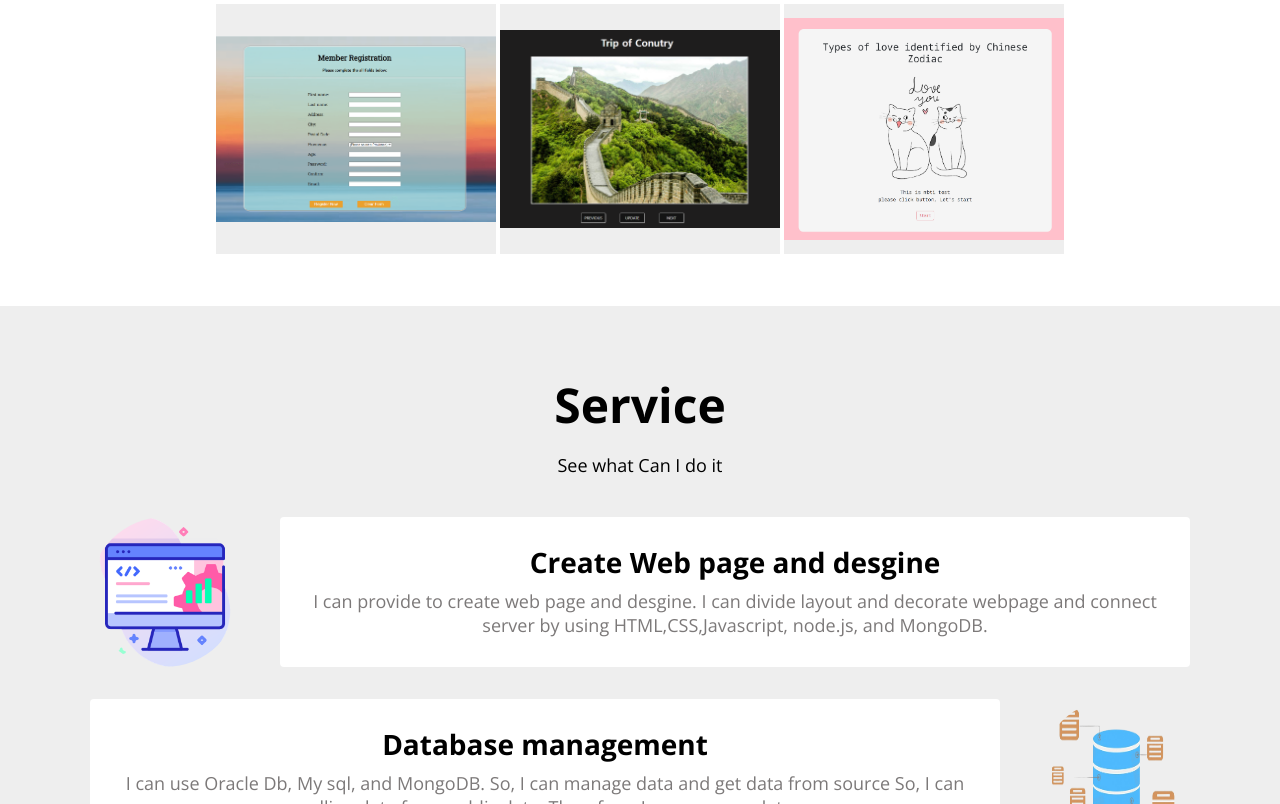
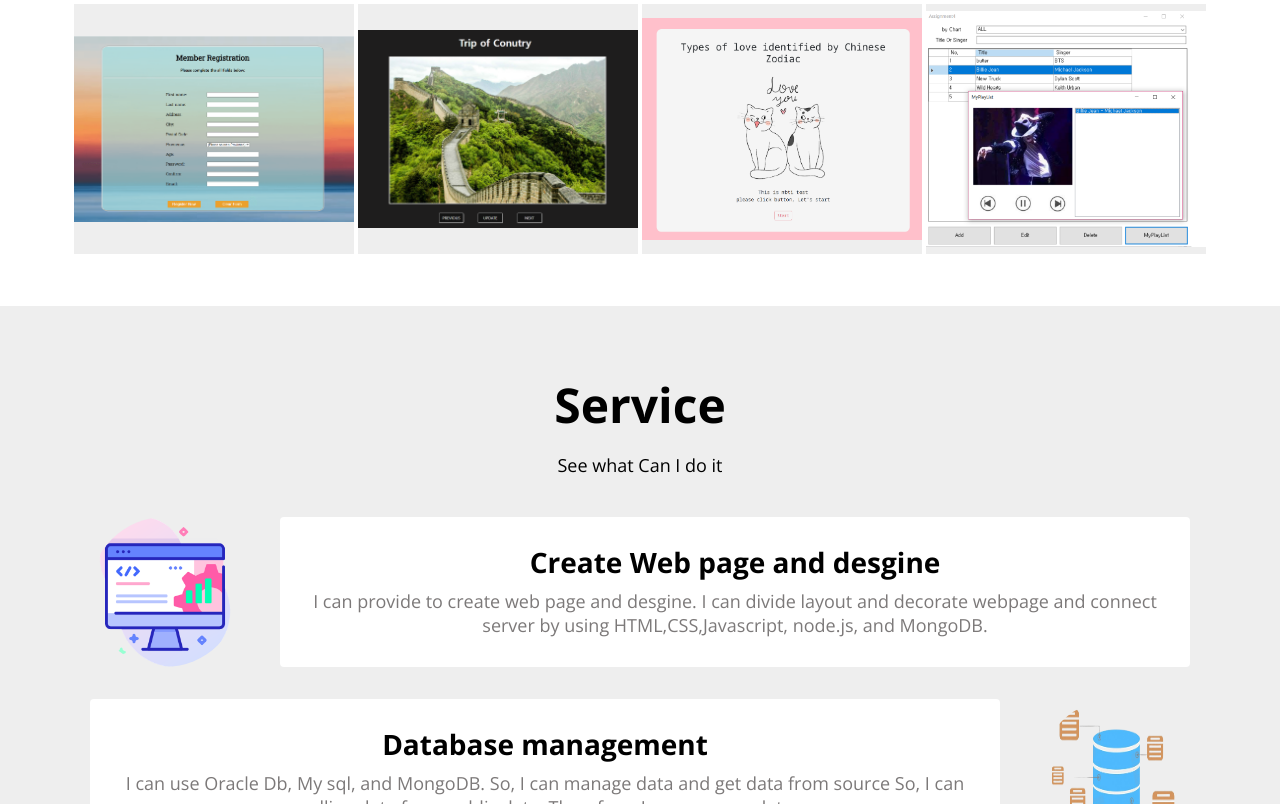
Before and after one commit to Hyunjin07/Hyunjin07-portofolio.github.io, a plain HTML site: page index.html in a window 1280 px wide. Shown: the part 2717-3521 px from the top of the page. Drawn offline with nearby package versions, Linux system fonts and the light colour scheme.

Commit message:
Add files via upload

```diff
--- a/index.html
+++ b/index.html
@@ -349,6 +349,24 @@
        </div>
      </a>
 
+     <a
+     href="https://github.com/Hyunjin07/musicplaylist"
+     class="project"
+     target="blank"
+     data-type="Academic-Project"
+    >
+     <img
+      class="project__img"
+      src="imgs/projects/MusicPlayList.png"
+      alt="Music Play List"
+       />
+     <div class="project__description">
+       <h3>Music Play List</h3>
+       <span>C#</span>
+     </div>
+   </a>
+
+
 
 
 
```
Also changed, not shown: imgs/projects/MusicPlayList.png (added), 1 other file.
